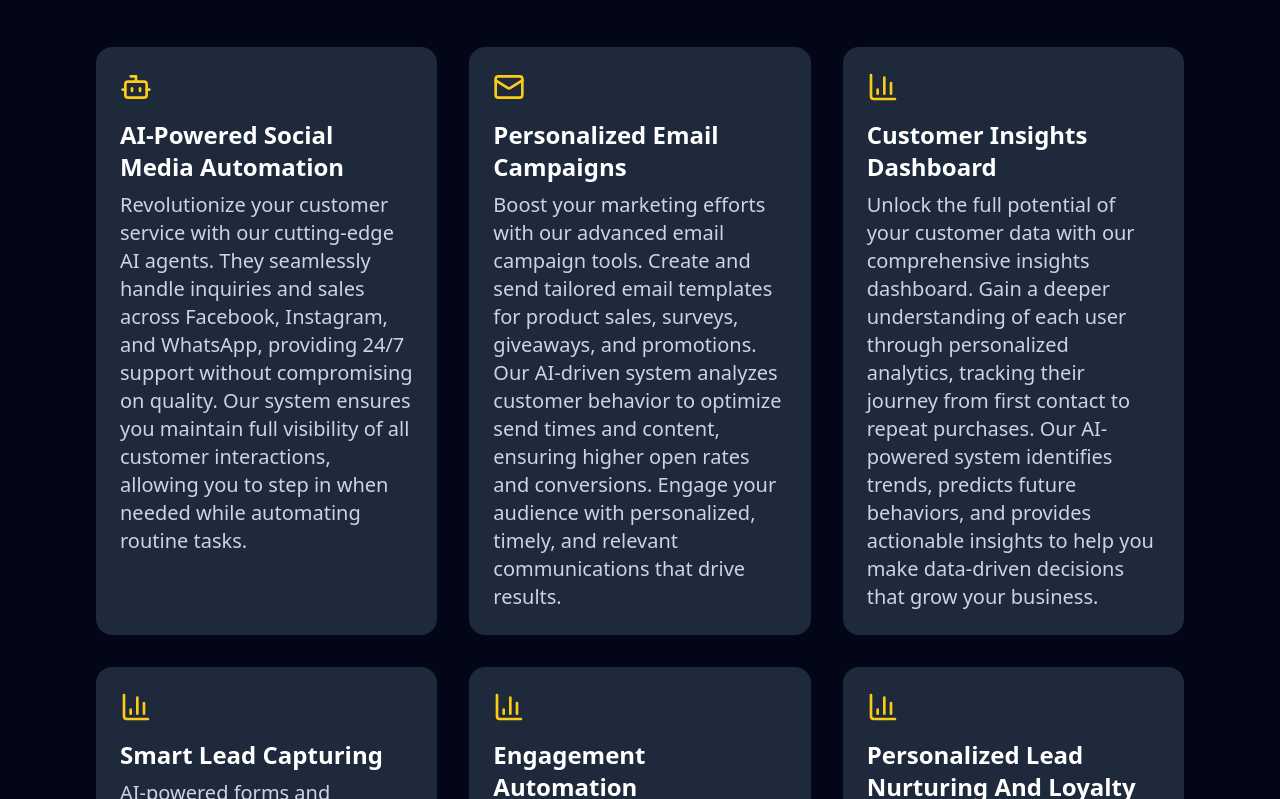
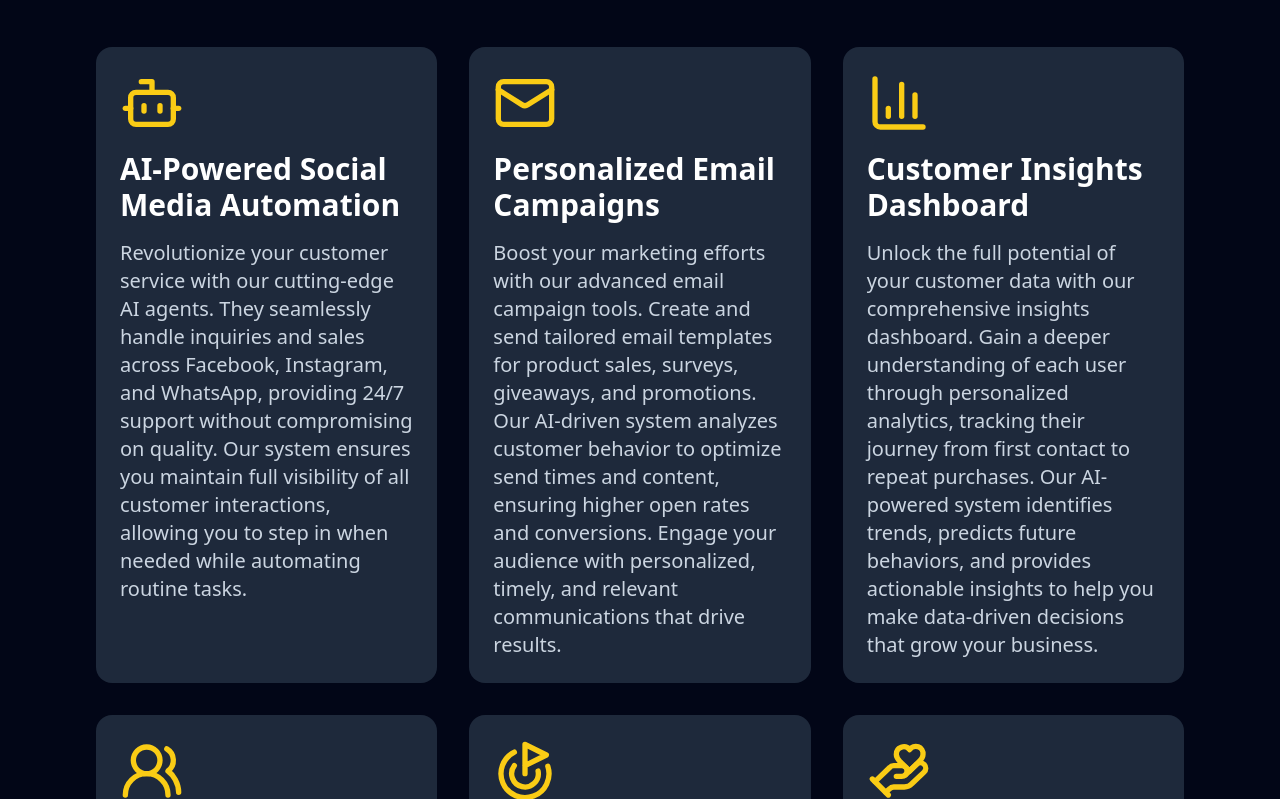
Before and after one commit to rupeshbug/interact_landing_page, a React (Vite) app: page / in a window 1280 px wide. Shown: the part 1041-1840 px from the top of the page. Built offline with nearby package versions, Linux system fonts and the light colour scheme.

Commit message:
larger fonts

```diff
--- a/src/components/landing/what-we-do/WhatWeDo.tsx
+++ b/src/components/landing/what-we-do/WhatWeDo.tsx
@@ -1,10 +1,17 @@
-import { Bot, Mail, BarChart3 } from "lucide-react";
+import {
+  Bot,
+  Mail,
+  BarChart3,
+  UsersRound,
+  HandHeart,
+  Goal,
+} from "lucide-react";
 
 // eslint-disable-next-line @typescript-eslint/no-explicit-any
 const FeatureCard = ({ icon: Icon, title, description }: any) => (
   <div className="bg-slate-800 rounded-lg p-6 transition-all duration-300 hover:bg-slate-700 hover:shadow-lg">
-    <Icon className="text-yellow-400 mb-4" size={32} />
-    <h3 className="text-2xl font-semibold mb-2">{title}</h3>
+    <Icon className="text-yellow-400 mb-4" size={64} />
+    <h3 className="text-3xl font-semibold mb-4">{title}</h3>
     <p className="text-slate-300 text-xl">{description}</p>
   </div>
 );
@@ -30,19 +37,19 @@ const WhatWeDo = () => {
         "Unlock the full potential of your customer data with our comprehensive insights dashboard. Gain a deeper understanding of each user through personalized analytics, tracking their journey from first contact to repeat purchases. Our AI-powered system identifies trends, predicts future behaviors, and provides actionable insights to help you make data-driven decisions that grow your business.",
     },
     {
-      icon: BarChart3,
+      icon: UsersRound,
       title: "Smart Lead Capturing",
       description:
         "AI-powered forms and chatbots ensure every opportunity is captured by tracking customer interactions across all touchpoints, from your website to social media. These tools are designed to engage customers in real time, ensuring no lead slips through the cracks. By analyzing customer behavior and adapting dynamically, our AI ensures that interactions remain relevant and personalized at every stage, enhancing the chances of conversion. Whether responding to inquiries, guiding users through forms, or offering assistance, the system works seamlessly to maximize lead generation and deliver tailored experiences that drive engagement.",
     },
     {
-      icon: BarChart3,
+      icon: Goal,
       title: "Engagement Automation",
       description:
         "Our engagement automation platform keeps customers actively connected with your brand through timely, personalized communications that anticipate their needs based on real-time data and behavioral insights. Regular check-ins ensure consistent interaction, while tailored offers provide relevant promotions that resonate with individual customer journeys, boosting engagement and conversion rates. Feedback loops capture customer insights at key moments, allowing continuous improvement in communications and personalized experiences. This automated process creates a seamless, ongoing relationship with customers, fostering loyalty, increasing satisfaction, and driving long-term business growth.",
     },
     {
-      icon: BarChart3,
+      icon: HandHeart,
       title: "Personalized Lead Nurturing And Loyalty Programs",
       description:
         "Our loyalty programs are designed to create lifetime customers. Automate rewards based on customer activity, birthdays, anniversaries, and more. Reward programs are fully customizable and easy to manage, giving customers more reasons to return.Our loyalty programs are designed to create lifetime customers. Automate rewards based on customer activity, birthdays, anniversaries, and more. Reward programs are fully customizable and easy to manage, giving customers more reasons to return.",
```
